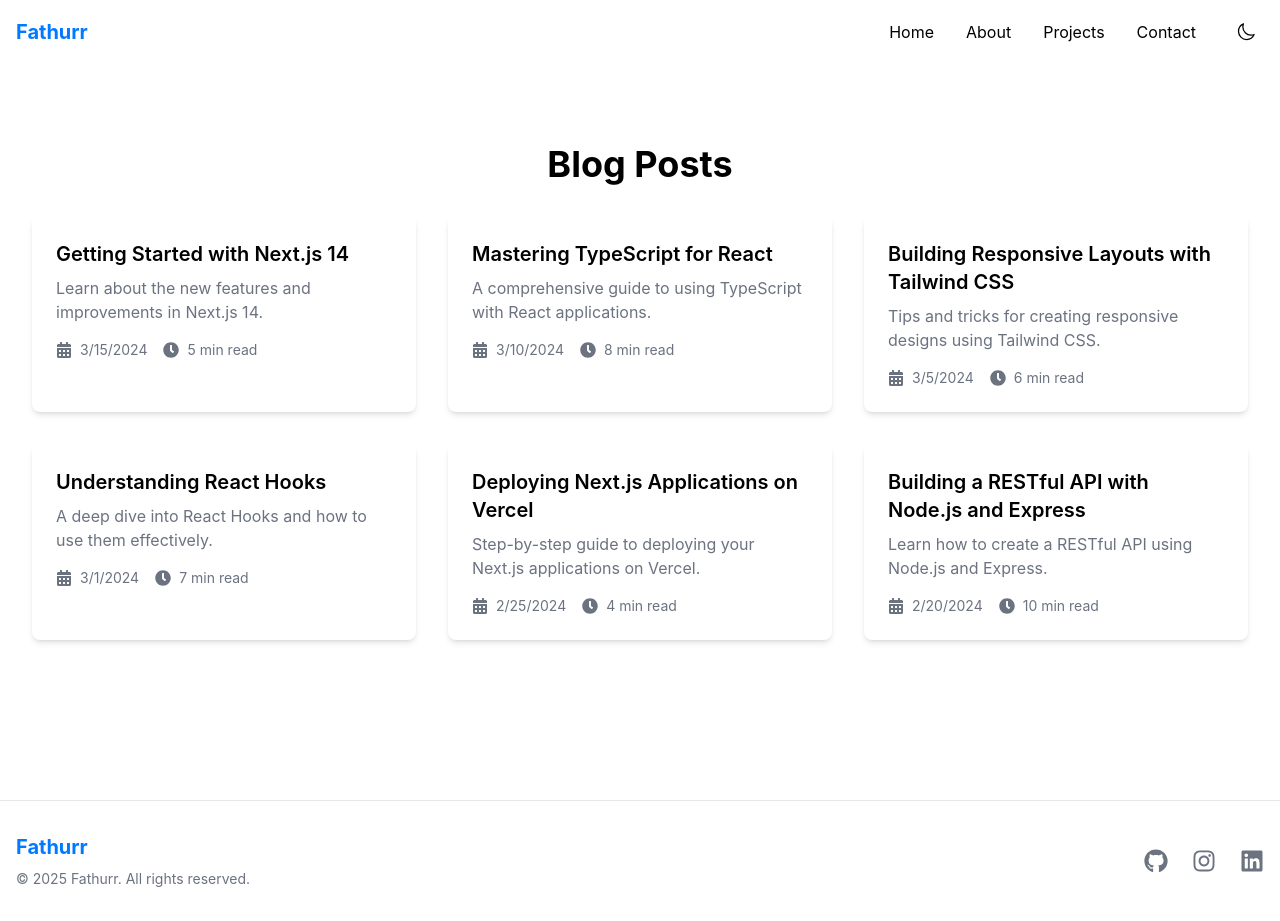
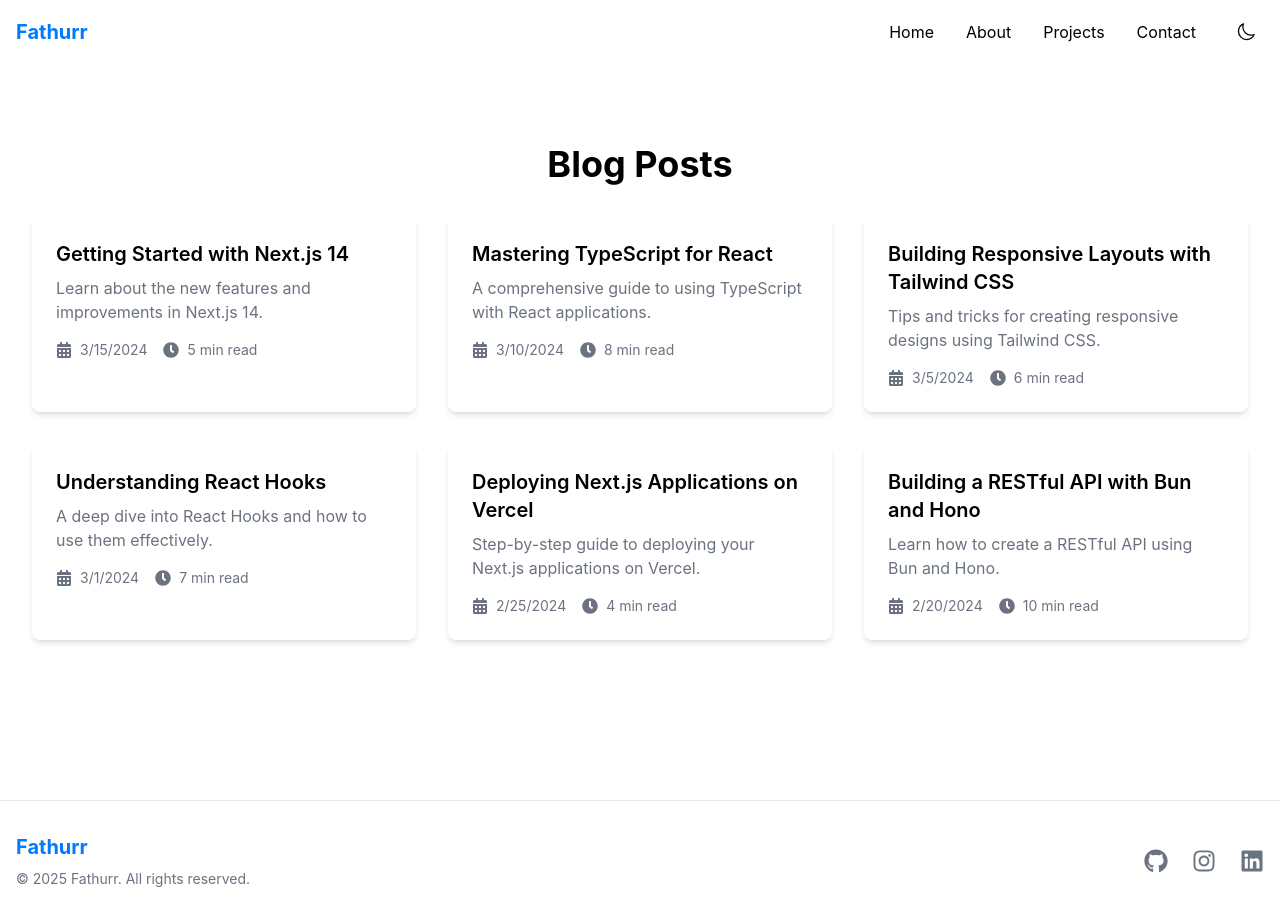
Before and after one commit to fathurrahman20/portfolio-v2, a Next.js app: page /blogs in a window 1280 px wide. Built offline with nearby package versions, Linux system fonts and the light colour scheme.

Commit message:
Update blogs.ts

```diff
--- a/src/contents/blogs.ts
+++ b/src/contents/blogs.ts
@@ -37,10 +37,10 @@ export const blogs: Blog[] = [
             slug: 'deploying-nextjs-applications-on-vercel',
         },
         {
-            title: 'Building a RESTful API with Node.js and Express',
-            excerpt: 'Learn how to create a RESTful API using Node.js and Express.',
+            title: 'Building a RESTful API with Bun and Hono',
+            excerpt: 'Learn how to create a RESTful API using Bun and Hono.',
             date: '2024-02-20',
             readTime: '10 min read',
-            slug: 'building-a-restful-api-with-nodejs-and-express',
+            slug: 'building-a-restful-api-with-bun-and-hono',
         },
   ];
```
